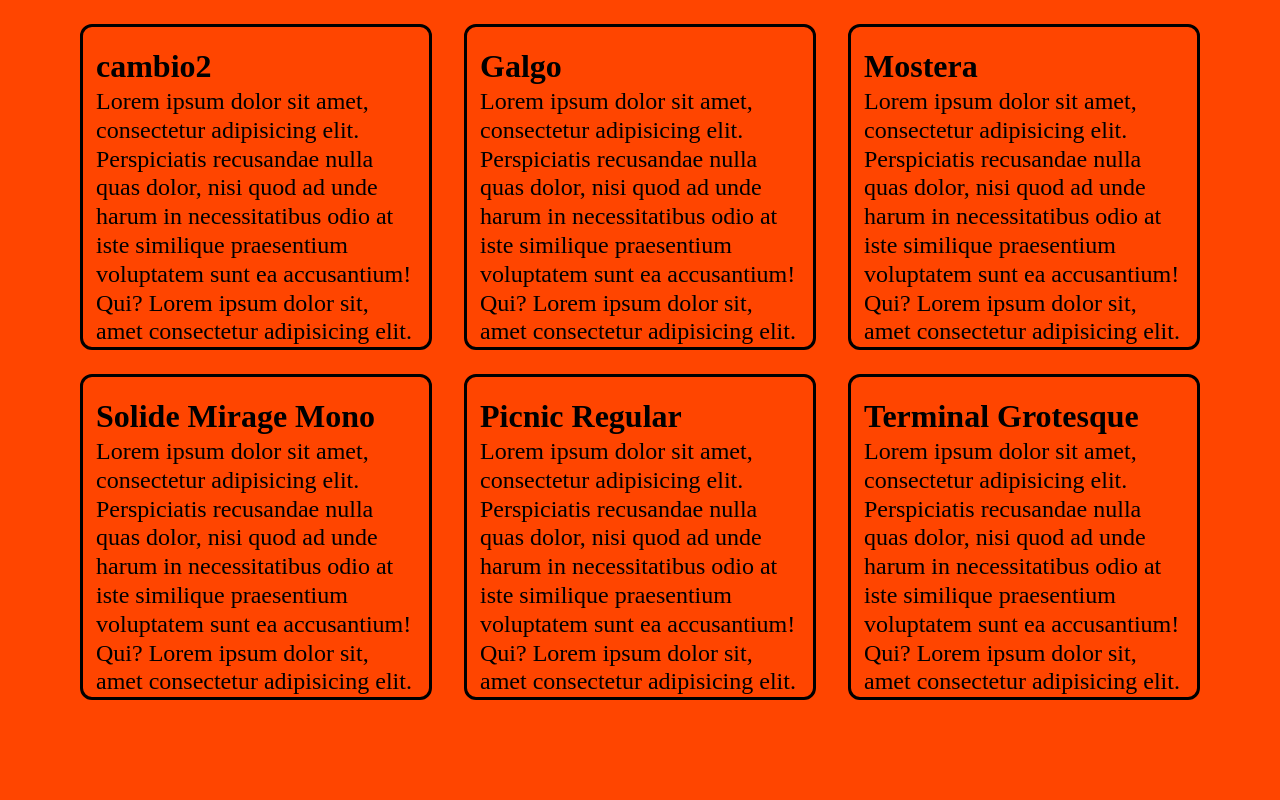
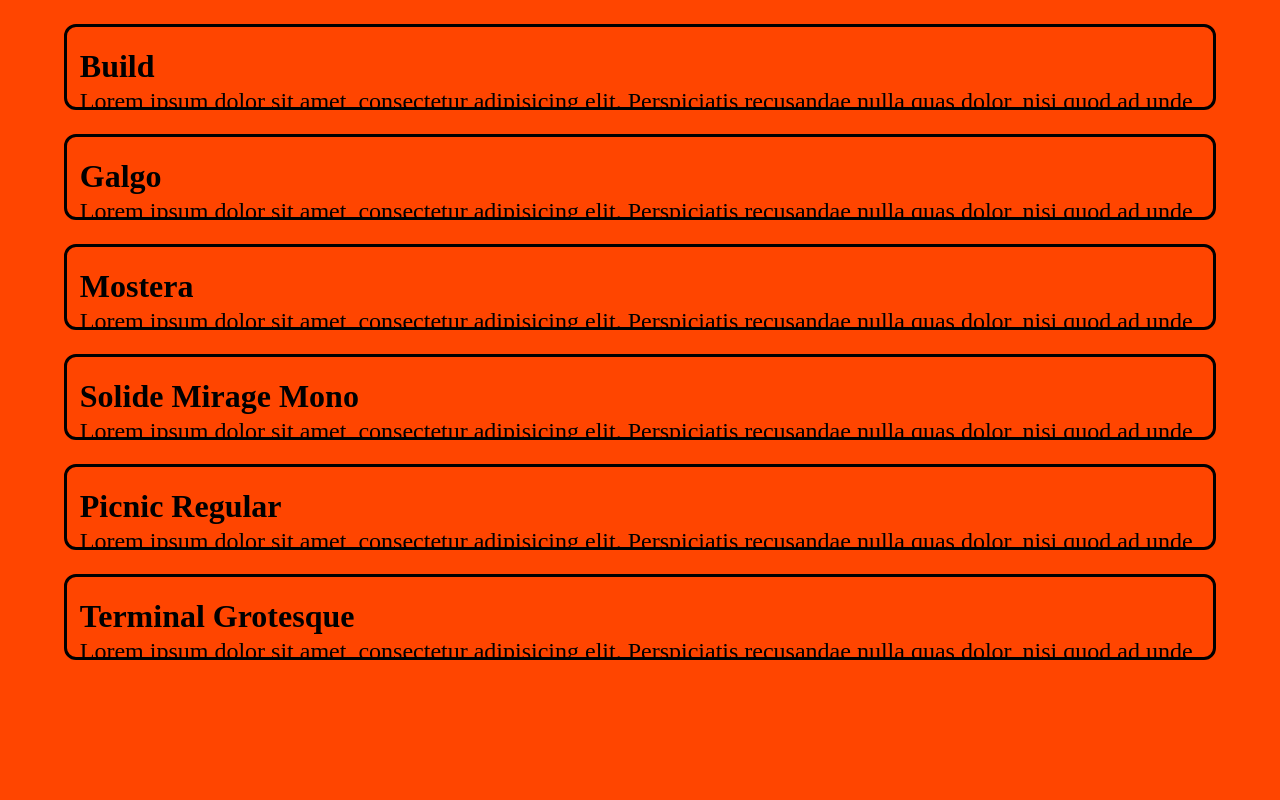
Before and after one commit to Paulalopez03/Paulalopez03.github.io, a plain HTML site: page EJ18/index.html in a window 1280 px wide. Drawn offline with Linux system fonts and the light colour scheme; a web font is replaced by a local one.

Commit message:
pruebita

```diff
--- a/EJ18/index.html
+++ b/EJ18/index.html
@@ -14,7 +14,7 @@
     <header></header>
     <main>
         <div class="cuadro" id="uno" >
-            <h1>cambio2</h1>
+            <h1>Build</h1>
             <p>Lorem ipsum dolor sit amet, consectetur adipisicing elit. Perspiciatis recusandae nulla quas dolor, nisi
                 quod ad unde harum in necessitatibus odio at iste similique praesentium voluptatem sunt ea accusantium!
                 Qui? Lorem ipsum dolor sit, amet consectetur adipisicing elit. Illo expedita dolorem, porro tempora non
--- a/EJ18/style.css
+++ b/EJ18/style.css
@@ -20,8 +20,9 @@ main {
 .cuadro {
     margin-top: 1.5rem;
     min-width: 20rem;
-    width: 30%;
-    max-height: 20rem;
+height: 5rem;
+    width: 100%;
+    /* max-height: 20rem; */
     border: 0.2rem;
     border-color: black;
     border-style: solid;
@@ -43,19 +44,19 @@ main {
 }
 h1 {
   margin-bottom: 0.1rem;
-  padding-left: 0.8rem;
-  padding-right: 0.8rem;
+margin-left: 0.8rem;
+ margin-right: 0.8rem;
 }
 
 
 /* width */
-::-webkit-scrollbar {
+.cuadro::-webkit-scrollbar {
     width: 1rem;
 }
 
 
 /* Track */
-::-webkit-scrollbar-track {
+.cuadro::-webkit-scrollbar-track {
     /* box-shadow: inset 0 0 20px black;  */
     border-radius: 10px;
     border-right: 0;
@@ -69,7 +70,7 @@ h1 {
 }
 
 /* Handle */
-::-webkit-scrollbar-thumb {
+.cuadro::-webkit-scrollbar-thumb {
     background: rgb(0, 0, 0);
     border-radius: 10px;
 
@@ -84,7 +85,7 @@ h1 {
 }
 
 /* Handle on hover */
-::-webkit-scrollbar-thumb:hover {
+.cuadro::-webkit-scrollbar-thumb:hover {
     background: orangered;
     border-right: 1.1pt;
     border-top: 2pt;
```
